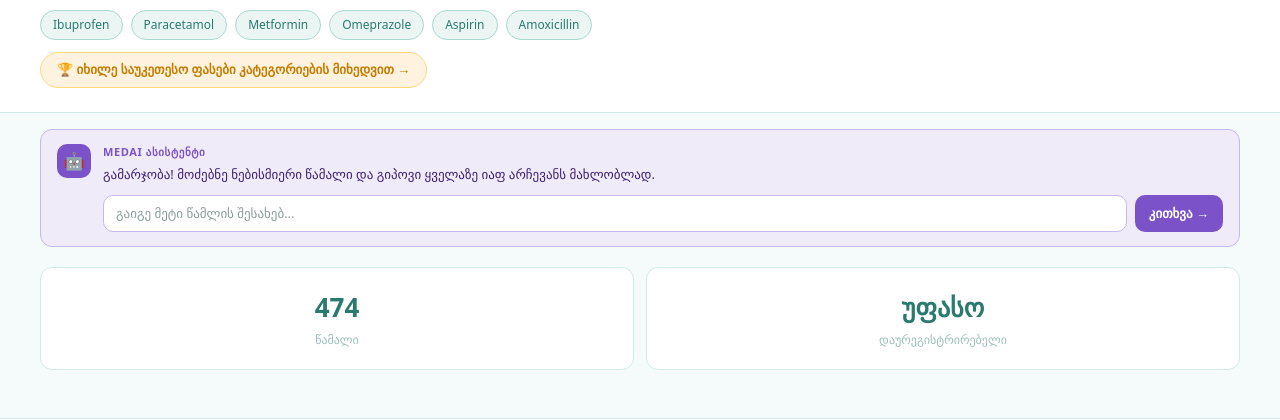
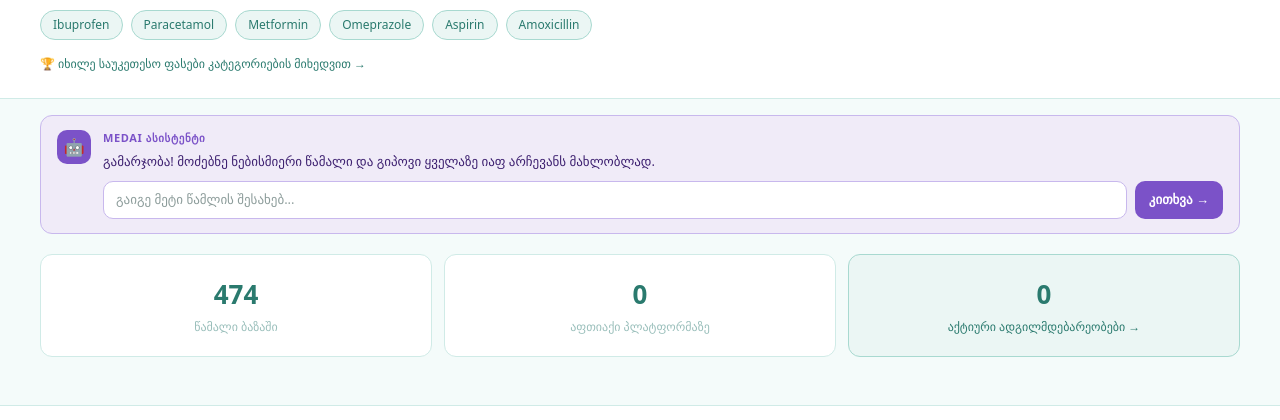
Before and after one commit to mouravi573/sapovnela, a Next.js app: page /search in a window 1280 px wide. Shown: the part 263-683 px from the top of the page. Built offline with nearby package versions, Linux system fonts and the light colour scheme; no server answers; the database is empty.

Commit message:
live stats on search page - medicines, pharmacies, districts

```diff
--- a/app/search/page.js
+++ b/app/search/page.js
@@ -29,10 +29,10 @@ const translations = {
     searching: "Searching pharmacies near you...",
     otherOptions: "Other options",
     results: (n) => `${n} result${n !== 1 ? "s" : ""} · sorted by price`,
-    stats: [
-      { val: "474", label: "Medicines tracked" },
-      { val: "Free", label: "No registration" },
-    ],
+    medicinesLabel: "Medicines in database",
+    searchedTodayLabel: "Searched today!",
+    pharmaciesLabel: "Pharmacies on platform",
+    districtsLabel: "Districts covered",
     portal: "For Pharmacies",
     generic: "Generic",
     location: "Location",
@@ -68,10 +68,10 @@ const translations = {
     searching: "ვეძებ მახლობელ აფთიაქებს ...",
     otherOptions: "სხვა ვარიანტები",
     results: (n) => `${n} შედეგი · ფასით დალაგებული`,
-    stats: [
-      { val: "474", label: "წამალი" },
-      { val: "უფასო", label: "დაურეგისტრირებელი" },
-    ],
+    medicinesLabel: "წამალი ბაზაში",
+    searchedTodayLabel: "დღეს მოიძებნა!",
+    pharmaciesLabel: "აფთიაქი პლატფორმაზე",
+    districtsLabel: "აქტიური ადგილმდებარეობები",
     portal: "აფთიაქებისთვის",
     generic: "გენერიკული",
     location: "მდებარეობა",
@@ -358,6 +358,12 @@ export default function Search() {
   const [suggestions, setSuggestions] = useState([]);
   const [showSuggestions, setShowSuggestions] = useState(false);
   const [topTags, setTopTags] = useState(DEFAULT_TAGS);
+  const [liveStats, setLiveStats] = useState({
+    medicines: 474,
+    searchedToday: 0,
+    pharmacies: 0,
+    districts: 0,
+  });
   const debounceRef = useRef(null);
 
   useEffect(() => {
@@ -388,6 +394,36 @@ export default function Search() {
           }
         });
 
+      // Fetch live stats
+      const today = new Date();
+      today.setHours(0, 0, 0, 0);
+      Promise.all([
+        supabase.from("medicines").select("*", { count: "exact", head: true }),
+        supabase
+          .from("search_logs")
+          .select("*", { count: "exact", head: true })
+          .gte("created_at", today.toISOString()),
+        supabase
+          .from("pharmacies")
+          .select("*", { count: "exact", head: true })
+          .eq("is_approved", true),
+        supabase
+          .from("pharmacies")
+          .select("district")
+          .eq("is_approved", true)
+          .not("district", "is", null),
+      ]).then(([meds, searched, pharmacies, districts]) => {
+        const uniqueDistricts = new Set(
+          (districts.data || []).map((p) => p.district),
+        ).size;
+        setLiveStats({
+          medicines: meds.count || 474,
+          searchedToday: searched.count || 0,
+          pharmacies: pharmacies.count || 0,
+          districts: uniqueDistricts,
+        });
+      });
+
       // Load all pharmacies if map=1
       if (window.location.search.includes("map=1")) {
         setShowMap(true);
@@ -591,7 +627,6 @@ export default function Search() {
         </button>
         <button
           onClick={() => (window.location.href = "/portal")}
-          className="hide-mobile"
           style={{
             fontSize: "13px",
             background: "#2A7A6E",
@@ -913,27 +948,17 @@ export default function Search() {
             </span>
           ))}
         </div>
-        <div style={{ marginTop: "12px" }}>
+        <div style={{ marginTop: "10px" }}>
           <a
             href="/champions"
             style={{
-              display: "inline-flex",
-              alignItems: "center",
-              gap: "6px",
-              background: "#FFF3E0",
-              border: "1px solid #FFD97A",
-              color: "#C47D00",
+              fontSize: "12px",
+              color: "#2A7A6E",
               textDecoration: "none",
-              fontWeight: 700,
-              fontSize: "13px",
-              padding: "7px 16px",
-              borderRadius: "20px",
-            }}
-          >
-            🏆{" "}
-            {lang === "ge"
-              ? "იხილე საუკეთესო ფასები კატეგორიების მიხედვით →"
-              : "See best prices by category →"}
+              fontWeight: 500,
+            }}
+          >
+            🏆 {t.championsLink}
           </a>
         </div>
       </div>
@@ -1062,9 +1087,8 @@ export default function Search() {
               gap: "12px",
             }}
           >
-            {t.stats.map((s) => (
-              <div
-                key={s.label}
+            {/* Medicines card */}
+            <div
               style={{
                 background: "#fff",
                 border: "1px solid #D0EBE7",
@@ -1074,25 +1098,86 @@ export default function Search() {
               }}
             >
               <div
-                  style={{
-                    fontSize: "26px",
-                    fontWeight: 700,
+                style={{ fontSize: "26px", fontWeight: 700, color: "#2A7A6E" }}
+              >
+                {liveStats.medicines}
+              </div>
+              <div
+                style={{ fontSize: "12px", color: "#9ABFBB", marginTop: "4px" }}
+              >
+                {t.medicinesLabel}
+              </div>
+              {liveStats.searchedToday > 0 && (
+                <div
+                  style={{
+                    fontSize: "11px",
                     color: "#2A7A6E",
-                  }}
-                >
-                  {s.val}
+                    fontWeight: 600,
+                    marginTop: "6px",
+                    background: "#EBF6F4",
+                    borderRadius: "8px",
+                    padding: "3px 8px",
+                  }}
+                >
+                  {liveStats.searchedToday} {t.searchedTodayLabel}
+                </div>
+              )}
+            </div>
+            {/* Pharmacies card */}
+            <div
+              style={{
+                background: "#fff",
+                border: "1px solid #D0EBE7",
+                borderRadius: "12px",
+                padding: "20px",
+                textAlign: "center",
+              }}
+            >
+              <div
+                style={{ fontSize: "26px", fontWeight: 700, color: "#2A7A6E" }}
+              >
+                {liveStats.pharmacies}
+              </div>
+              <div
+                style={{ fontSize: "12px", color: "#9ABFBB", marginTop: "4px" }}
+              >
+                {t.pharmaciesLabel}
+              </div>
+            </div>
+            {/* Districts card — clickable */}
+            <div
+              onClick={() => (window.location.href = "/search?map=1")}
+              style={{
+                background: "#EBF6F4",
+                border: "1px solid #A8D9D0",
+                borderRadius: "12px",
+                padding: "20px",
+                textAlign: "center",
+                cursor: "pointer",
+              }}
+              onMouseEnter={(e) =>
+                (e.currentTarget.style.background = "#D0EBE7")
+              }
+              onMouseLeave={(e) =>
+                (e.currentTarget.style.background = "#EBF6F4")
+              }
+            >
+              <div
+                style={{ fontSize: "26px", fontWeight: 700, color: "#2A7A6E" }}
+              >
+                {liveStats.districts}
               </div>
               <div
                 style={{
                   fontSize: "12px",
-                    color: "#9ABFBB",
+                  color: "#2A7A6E",
                   marginTop: "4px",
-                  }}
-                >
-                  {s.label}
-                </div>
-              </div>
-            ))}
+                  fontWeight: 500,
+                }}
+              >
+                {t.districtsLabel} →
+              </div>
+            </div>
           </div>
         )}
 
```
Lines whose indentation alone changed are shown as unchanged.
